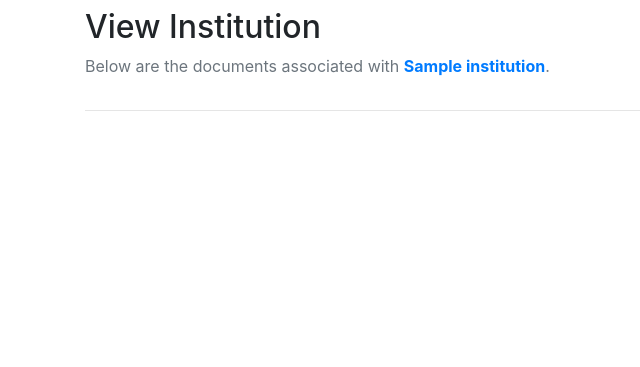
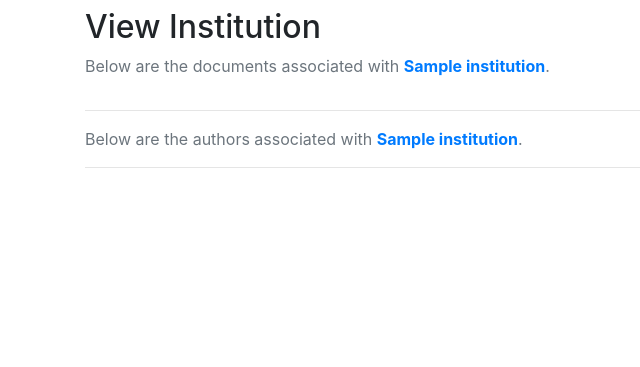
Before and after one commit to ENRG-tr/enrgdocdb, a Python web app: template src/templates/docdb/view_institution.html in a window 1280 px wide. Shown: the part 56-423 px from the top of the page, without its empty margins (0-640 px from the left). Run offline with Jinja, Linux system fonts and the light colour scheme; the template is opened without the code that fills it: most values are stand-ins (such as "Sample title", 1, 10 or a date in 2020); some libraries are stand-ins or nearby versions.

Commit message:
feat: add authors and fix documents table in view institution page

```diff
--- a/src/templates/docdb/view_institution.html
+++ b/src/templates/docdb/view_institution.html
@@ -12,4 +12,9 @@
     {{ render_moderation_options(institution) }}
     <hr>
     {{ render_paginated_result(documents) }}
+    <p class="text-muted">
+        Below are the authors associated with <strong class="text-primary">{{ institution.name }}</strong>.
+    </p>
+    <hr>
+    {{ render_paginated_result(authors) }}
 {% endblock content %}
```
Also changed, not shown: src/views/institution.py (+9 -3 lines).
